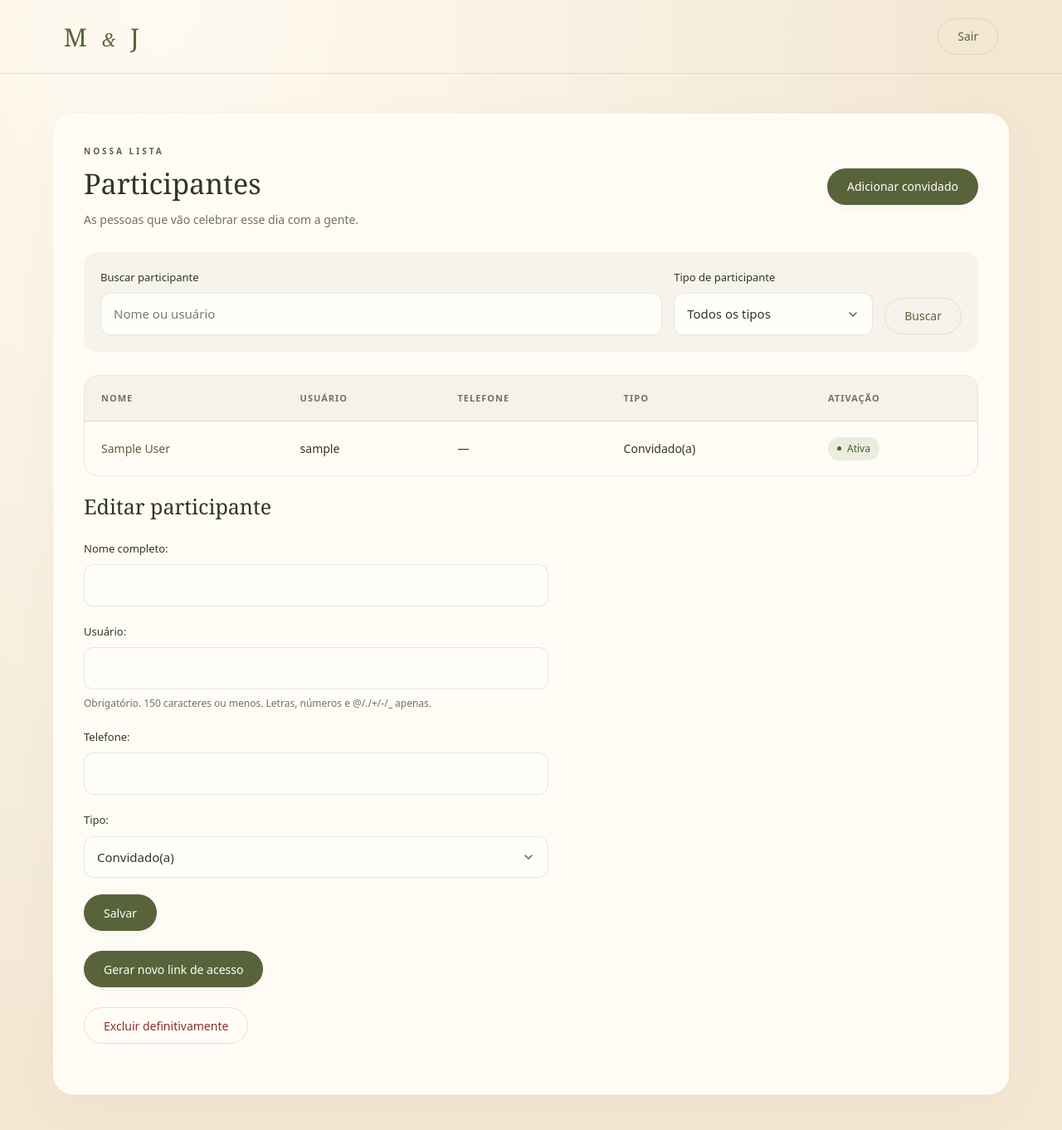
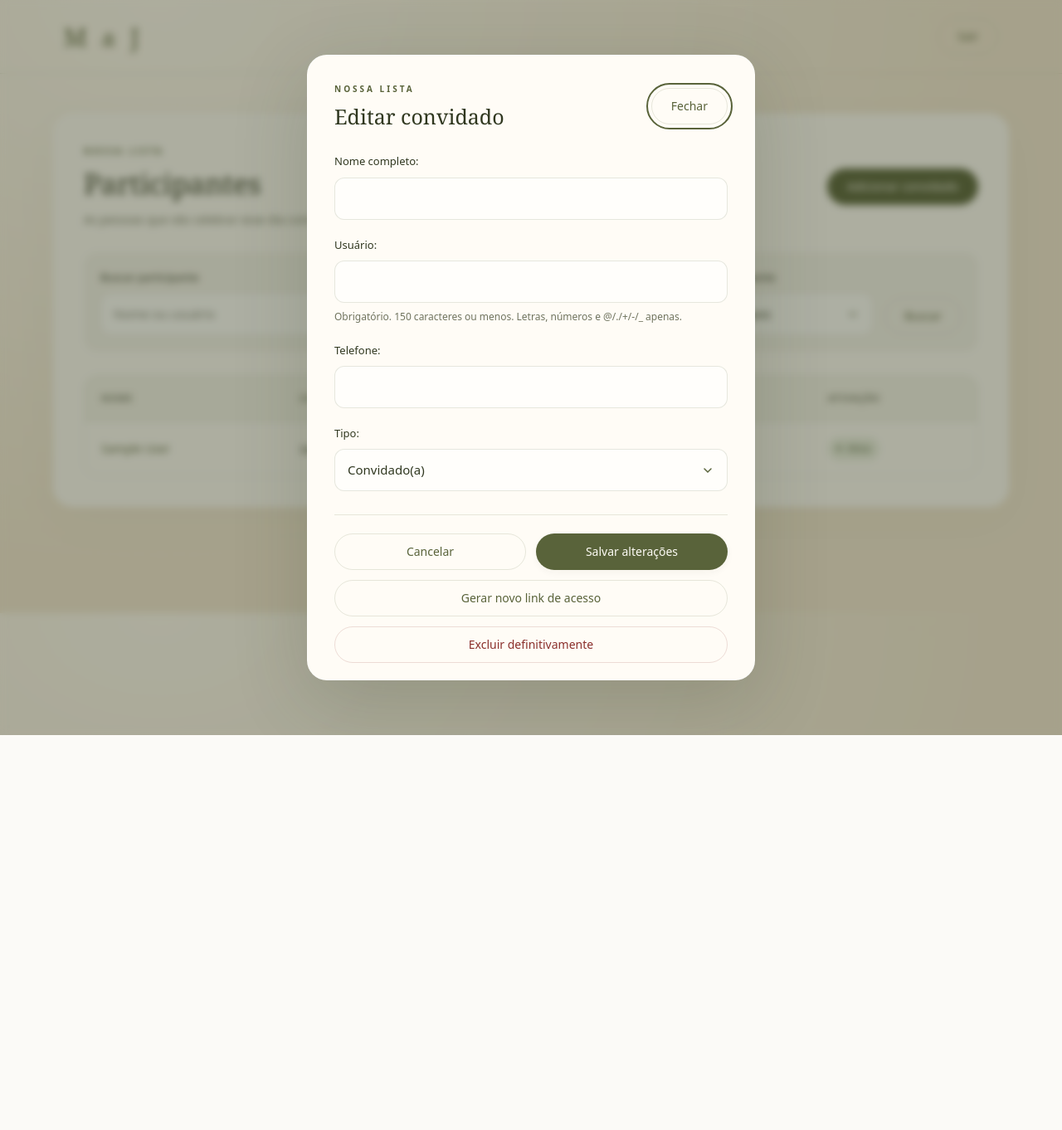
Before and after one commit to joselflima/wedding, a Django app: template src/wedding/templates/wedding/people.html in a window 1280 px wide. Shown: the top 1362 px of the page at 83% size. After the commit the page ends 886 px from the top, so only its background shows below. Run offline with Django 5.2, Linux system fonts and the light colour scheme; the template is opened without the code that fills it: values that come from a table or form of the project are taken from there, others are empty; the visitor is signed in with stand-in values (Sample User, id 1); data comes from the database, SQL or seed files in the repository.

Commit message:
feat: move edição de convidados para modal e alinha ações

```diff
--- a/src/wedding/static/wedding/people.js
+++ b/src/wedding/static/wedding/people.js
@@ -4,3 +4,16 @@ for (const id of ['close-participant', 'cancel-participant']) {
   document.getElementById(id).addEventListener('click', () => dialog.close());
 }
 if (dialog.dataset.invalid === 'true') dialog.showModal();
+
+const editDialog = document.getElementById('edit-participant-dialog');
+if (editDialog) {
+  const editLink = document.querySelector(`a[href="${window.location.pathname}"]`);
+  for (const button of editDialog.querySelectorAll('[data-close-edit]')) {
+    button.addEventListener('click', () => editDialog.close());
+  }
+  editDialog.addEventListener('close', () => {
+    window.history.replaceState(null, '', '/people/' + window.location.search);
+    editLink?.focus();
+  });
+  editDialog.showModal();
+}
--- a/src/wedding/static/wedding/style.css
+++ b/src/wedding/static/wedding/style.css
@@ -97,6 +97,10 @@ dialog::backdrop { background: #30382065; backdrop-filter: blur(5px); }
 dialog[open] { animation: appear .2s ease-out; }
 dialog form { margin-bottom: 0; }
 .modal-actions { display: flex; justify-content: flex-end; gap: 12px; margin-top: 28px; padding-top: 22px; border-top: 1px solid var(--line); }
+#edit-participant-dialog .modal-actions { display: grid; grid-template-columns: repeat(2, minmax(0, 1fr)); }
+.modal-secondary-actions { display: grid; gap: 12px; margin-top: 12px; }
+.modal-secondary-actions form { margin: 0; }
+.modal-secondary-actions button { width: 100%; }
 @keyframes appear { from { opacity: 0; transform: translateY(8px); } to { opacity: 1; transform: translateY(0); } }
 @media(max-width:700px) {
   header { padding: 18px; gap: 16px; } nav { gap: 12px; font-size: 12px; }
--- a/src/wedding/templates/wedding/people.html
+++ b/src/wedding/templates/wedding/people.html
@@ -1,11 +1,16 @@
 {% extends 'wedding/base.html' %}{% load static %}{% block content %}<section class="card"><div class="participants-heading"><div><p class="eyebrow">NOSSA LISTA</p><h1>Participantes</h1><p class="section-description">As pessoas que vão celebrar esse dia com a gente.</p></div><button type="button" id="add-participant">Adicionar convidado</button></div>
 <form method="get" class="filters"><div><label for="participant-search">Buscar participante</label><input id="participant-search" name="q" value="{{ request.GET.q }}" placeholder="Nome ou usuário"></div><div><label for="participant-role">Tipo de participante</label><select id="participant-role" name="role"><option value="">Todos os tipos</option>{% for key,label in roles %}<option value="{{ key }}" {% if request.GET.role == key %}selected{% endif %}>{{ label }}</option>{% endfor %}</select></div><button class="outline">Buscar</button></form>
 <div class="table-scroll"><table><thead><tr><th>Nome</th><th>Usuário</th><th>Telefone</th><th>Tipo</th><th>Ativação</th></tr></thead><tbody>{% for row in rows %}<tr><td><a href="/people/{{ row.pk }}/">{{ row.name }}</a></td><td>{{ row.username }}</td><td>{{ row.phone|default:'—' }}</td><td>{{ row.get_role_display }}</td><td><span class="status {% if row.is_active %}active{% endif %}">{{ row.is_active|yesno:'Ativa,Pendente' }}</span></td></tr>{% empty %}<tr><td colspan="5" class="empty-state">Nenhum participante encontrado.</td></tr>{% endfor %}</tbody></table></div>
-{% if person %}<h2>Editar participante</h2><form method="post" class="edit-form">{% csrf_token %}{{ form.as_p }}<button>Salvar</button></form>{% endif %}
 <dialog id="participant-dialog" aria-labelledby="participant-title" {% if not person and form.errors %}data-invalid="true"{% endif %}>
 <div class="participants-heading"><h2 id="participant-title">Adicionar convidado</h2><button type="button" class="outline" id="close-participant" aria-label="Fechar cadastro">Fechar</button></div>
 <form method="post" action="{% url 'people' %}">{% csrf_token %}{{ create_form.as_p }}<div class="modal-actions"><button type="button" class="outline" id="cancel-participant">Cancelar</button><button type="submit">Salvar convidado</button></div></form>
 </dialog><script src="{% static 'wedding/people.js' %}" defer></script>
-{% if person %}<form method="post">{% csrf_token %}<button name="action" value="link">Gerar novo link de acesso</button></form><form method="post" onsubmit="return confirm('Excluir definitivamente esta conta?')">{% csrf_token %}<button class="danger" name="action" value="delete">Excluir definitivamente</button></form>{% endif %}
+{% if person %}
+<dialog id="edit-participant-dialog" aria-labelledby="edit-participant-title">
+<div class="participants-heading"><div><p class="eyebrow">NOSSA LISTA</p><h2 id="edit-participant-title">Editar convidado</h2></div><button type="button" class="outline" data-close-edit>Fechar</button></div>
+<form method="post" action="{% url 'person' person.pk %}">{% csrf_token %}{{ form.as_p }}<div class="modal-actions"><button type="button" class="outline" data-close-edit>Cancelar</button><button type="submit">Salvar alterações</button></div></form>
+<div class="modal-secondary-actions"><form method="post" action="{% url 'person' person.pk %}">{% csrf_token %}<button class="outline" name="action" value="link">Gerar novo link de acesso</button></form><form method="post" action="{% url 'person' person.pk %}" onsubmit="return confirm('Excluir definitivamente esta conta?')">{% csrf_token %}<button class="danger" name="action" value="delete">Excluir definitivamente</button></form></div>
 {% if link %}<p>Copie e compartilhe este link (válido por 72 horas):</p><input readonly value="{{ link }}" size="100">{% endif %}
+</dialog>
+{% endif %}
 </section>{% endblock %}
```
